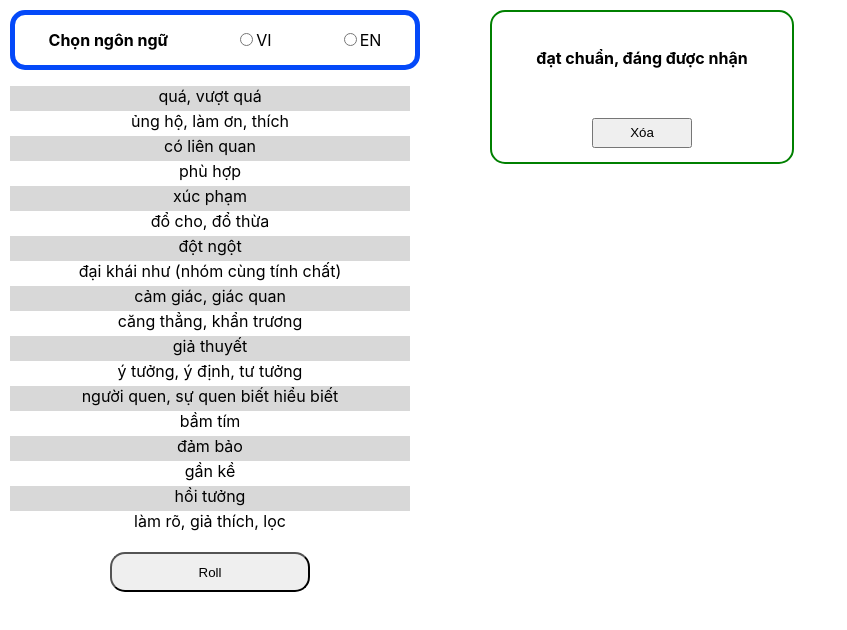
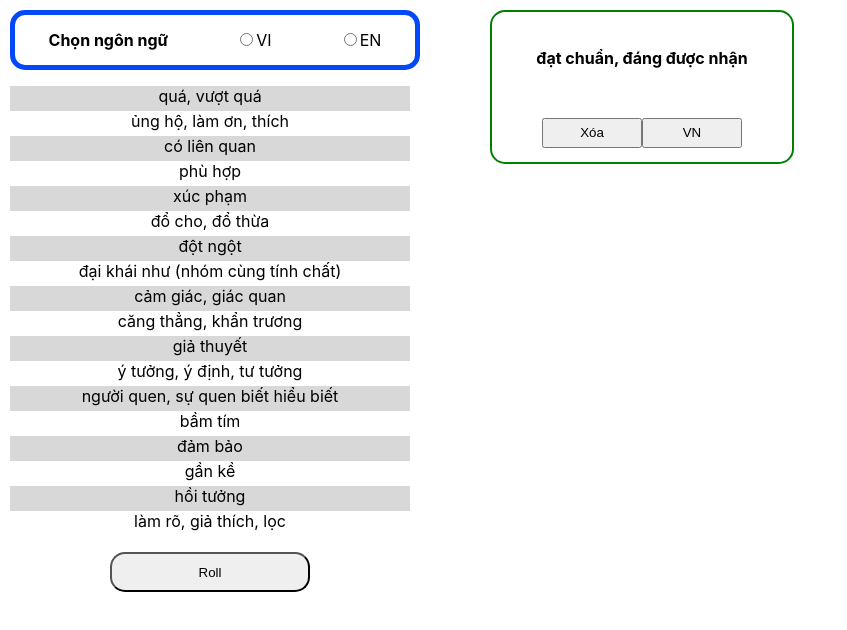
Before and after one commit to bisenosiay/learn-english, a React (Create React App) app: page / in a window 1280 px wide. Both pictures are taken after a click on the button "Roll". Shown: the top 630 px of the page, without its empty margins (0-847 px from the left). Built offline with nearby package versions, Linux system fonts and the light colour scheme; the HTML template or start-up script is replaced by a standard one.

Commit message:
update volc

```diff
--- a/src/App.js
+++ b/src/App.js
@@ -9,6 +9,7 @@ function App() {
   const [_language, _setLanguage] = useState('vi')
   const [_vocal, _setVocal] = useState()
   const [_dataList, _setDataList] = useState([])
+  const [_meaning,_setMeaning] = useState(false)
 
   useEffect(() => {
     const listRemove = JSON.parse(localStorage.getItem(_language))
@@ -27,12 +28,15 @@ function App() {
         __setLanguage={_setLanguage}
         __setVocal={_setVocal}
         __dataList={_dataList}
+        __setMeaning={_setMeaning}
       />
       {_vocal?.value && <BoxVocal
         __language={_language}
         __vocal={_vocal}
         __setVocal={_setVocal}
         __setDataList={_setDataList}
+        __setMeaning={_setMeaning}
+        __meaning={_meaning}
       />}
     </div>
   );
--- a/src/components/BoxVocal/BoxVocal.jsx
+++ b/src/components/BoxVocal/BoxVocal.jsx
@@ -1,6 +1,7 @@
 import './boxVocal.css'
 
-function BoxVocal({ __vocal, __setVocal, __language, __setDataList }) {
+function BoxVocal({ __vocal, __setVocal, __language, __setDataList, __meaning, __setMeaning}) {
+
     const handleRemove = () => {
         const removeList = JSON.parse(localStorage.getItem(__language))
         if (removeList) {
@@ -15,10 +16,14 @@ function BoxVocal({ __vocal, __setVocal, __language, __setDataList }) {
         <div className="box_vocal">
             <h4>{__vocal.value}</h4>
             {__language === 'en' && <span>{__vocal.type}</span>}
-            {__language === 'en' && <a target='_blank' href={`https://dictionary.cambridge.org/vi/dictionary/english/${__vocal.value}`}>
+            {__language === 'en' &&<a target='_blank' href={`https://dictionary.cambridge.org/vi/dictionary/english/${__vocal.value}`}>
                 Cambridge
             </a>}
+            {__language === 'en' &&  __meaning && <span>{__vocal?.vn}</span>}
+            <div>
             <button onClick={() => handleRemove()}>Xóa</button>
+            <button onClick={() => __setMeaning(pre => !pre)}>VN</button>
+            </div>
         </div>
     );
 }
--- a/src/container/RollLayout.jsx
+++ b/src/container/RollLayout.jsx
@@ -2,12 +2,13 @@ import './rollLayout.css'
 import SelectLang from "../components/SelectLang/SelectLang";
 import ListVocal from "../components/ListVocal/ListVocal";
 
-function RollLayout({ __setLanguage, __setVocal, __dataList }) {
+function RollLayout({ __setLanguage, __setVocal, __dataList,__setMeaning }) {
     const handleRandom = () => {
         const min = 0;
         const max = __dataList.length - 1;
         const rand = min + Math.random() * (max - min);
         __setVocal(__dataList[rand.toFixed()])
+        __setMeaning(false)
     }
     return (
         <div className="roll_layout">
--- a/src/data/en.js
+++ b/src/data/en.js
@@ -1,44 +1,44 @@
 export const dataEN = [
-    { value: "exceede", type: " "},
-    { value: "favor (v)(n)", type: " "},
+    { value: "exceed", type: "verb", vn:"vượt quá"},
+    { value: "favor", type: "verb, nound" ,vn:"ủng hộ"},
     { value: "associate", type: "verb, noun", vn:"Kết hợp, bạn bè,..."},
-    { value: "appropriate", type: " "},
+    { value: "appropriate", type: "adjective", vn:"phù hợp"},
     { value: "offend", type: "verb", vn:"Xúc phạm"},
-    { value: "atrribute(v)", type: " "},
+    { value: "atrribute", type: "verb", vn: "hệ quả"},
     { value: "suddenly", type: "adverb", vn:"Đột ngột"},
     { value: "kind of", type: " "},
     { value: "sense", type: "noun"},
-    { value: "tense", type: "adjective", vn:"không thaoir mái"},
+    { value: "tense", type: "adjective", vn:"không thaoir mái, căng thẳng"},
     { value: "hypothesis", type: " "},
     { value: "thought", type: " "},
     { value: "acquaintance", type: " "},
-    { value: "bruise", type: " "},
+    { value: "bruise", type: "noun", vn: "bầm tím"},
     { value: "guarantee", type: " "},
     { value: "adjacent", type: "adjective",vn:"Liền kề"},
-    { value: "recollect", type: " "},
+    { value: "recollect", type: "verb", vn: "nhớ "},
     { value: "clarify", type: "verb", vn:"Làm rõ"},
     { value: "consider", type: " "},
     { value: "similarity", type: "noun", other: "similar (adj)", vn: "tương tự"},
     { value: "peculiar", type: "adjective", vn:"kì lạ"},
     { value: "eligible", type: "adjective", vn:"Đạt chuẩn"},
     { value: "enclose", type: "verb", vn:" kèm theo"},
-    { value: "regular", type: "noun, adjective"},
+    { value: "regular", type: "noun, adjective", vn: "Khách quen, thường xuyên"},
     { value: "infer", type: "verb, noun", vn: "Suy luận"},
     { value: "intend", type: "verb", vn:"Có ý định"},
-    { value: "certain", type: " "},
+    { value: "certain", type: "adjective", vn: "chắc chắn"},
     { value: "incident", type: "noun, adjective", vn: "Có thể xảy đến, bất ngờ"},
-    { value: "reputation", type: " "},
+    { value: "reputation", type: "noun", vn: "danh tiếng"},
     { value: "construct", type: "verb", vn:"Xây dựng"},
     { value: "attract", type: "verb", vn:"Thu hút"},
     { value: "indicate", type: "verb", vn:"biểu thị"},
     { value: "attached", type: " "},
-    { value: "attach", type: "verb"},
+    { value: "attach", type: "verb", vn:"gắn, buộc, kết nối"},
     { value: "comprise", type: "verb", vn:"Bao gồm"},
     { value: "combination", type: "noun", vn:"Sự hợp nhất"},
     { value: "sufficient", type: "adjective", vn: "Đầy đủ, hợp lý"},
     { value: "instantiate", type: " "},
     { value: "allocate", type: "verb", vn:"Chỉ định"},
-    { value: "prerequistes", type: " "},
+    { value: "prerequisite", type: "noun", vn: "điều kiện tiên quyết"},
     { value: "investigate", type: " "},
     { value: "repetitive", type: "adjective"},
     { value: "potential", type: " "},
@@ -48,10 +48,10 @@ export const dataEN = [
     { value: "consecutive", type: "adjective", vn:"Liên tiếp"},
     { value: "preceding", type: "adjective", vn:"trước"},
     { value: "mutual", type: "adjective"},
-    { value: "encourage", type: "verb"},
+    { value: "encourage", type: "verb", vn:"Khuyến khích"},
     { value: "concentrate", type: "verb"},
     { value: "assume", type: "verb", vn:"Cho rằng"},
-    { value: "conceive", type: " "},
+    { value: "conceive", type: "verb", vn: "Tưởng tượng"},
     { value: "wide", type: "adjective", vn: "Rộng xa"},
     { value: "bear down", type: " ", vn: "Nổ lực"},
     { value: "bear in", type: " ", vn:"Đi về trước, nhận ra"},
@@ -64,26 +64,26 @@ export const dataEN = [
     { value: "substantial", type: " "},
     { value: "persist", type: "verb", vn:"kiên trì"},
     { value: "prolong", type: " "},
-    { value: "emerge", type: " "},
+    { value: "emerge", type: "verb", vn:"hiện ra"},
     { value: "individual", type: "noun", vn:"Cá nhân"},
     { value: "adjust", type: "verb", vn:"Điều chỉnh"},
     { value: "acquisition", type: "noun"},
-    { value: "regard", type: " "},
-    { value: "conduct", type: " "},
+    { value: "regard", type: "verb", vn: "lưu ý, lưu tâm"},
+    { value: "conduct", type: "verb", vn: "quản lý, điều khiển"},
     { value: "confidential", type: "adjective", vn: "Bảo vệ bảo mật"},
     { value: "prevalent", type: "adjective, noun", vn:"Thịnh hành"},
-    { value: "remark", type: " "},
+    { value: "remark", type: "verb, noun", vn:"chỉ trích, chú ý phê bình"},
     { value: "decline", type: "verb, noun"},
     { value: "concise", type: "addjective", vn:"Rút gọn"},
-    { value: "prematurely", type: "adverb"},
-    { value: "occasion", type: "noun"},
+    { value: "prematurely", type: "adverb", vn:"sớm,= early"},
+    { value: "occasion", type: "noun", vn:"dịp"},
     { value: "effort", type: "noun", vn:"Nỗ lực"},
-    { value: "treat with", type: " "},
+    { value: "treat with", type: " ",vn:"đối xử với"},
     { value: "postpone", type: "verb", vn:"trì hoãn"},
     { value: "consultant", type: "noun", vn: "Tư vấn"},
     { value: "insertion", type: "noun"},
     { value: "suppose", type: "verb", vn: "Giả định"},
     { value: "curious", type: "adjective", vn:"tò mò"},
-    { value: "resist", type: " "},
-    { value: "deserve", type: " "},
+    { value: "resist", type: "verb", vn:"Chống lại"},
+    { value: "deserve", type: "verb", vn:"xứng đáng"},
 ]
```
